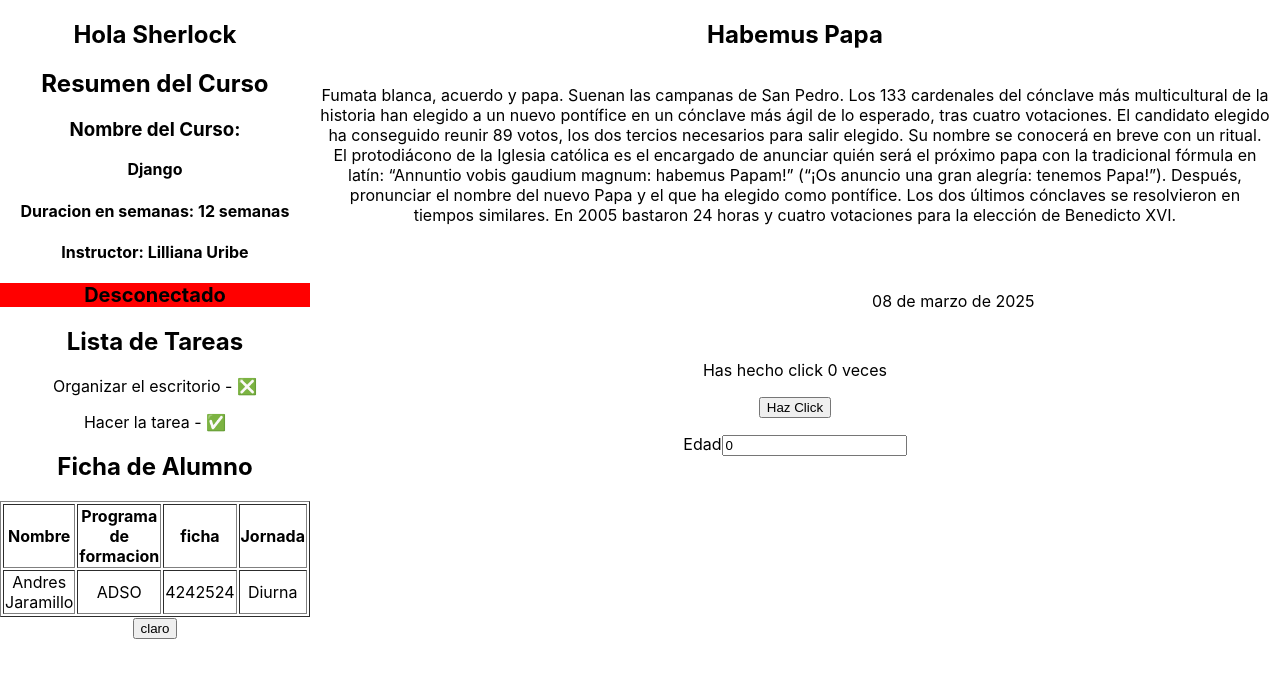
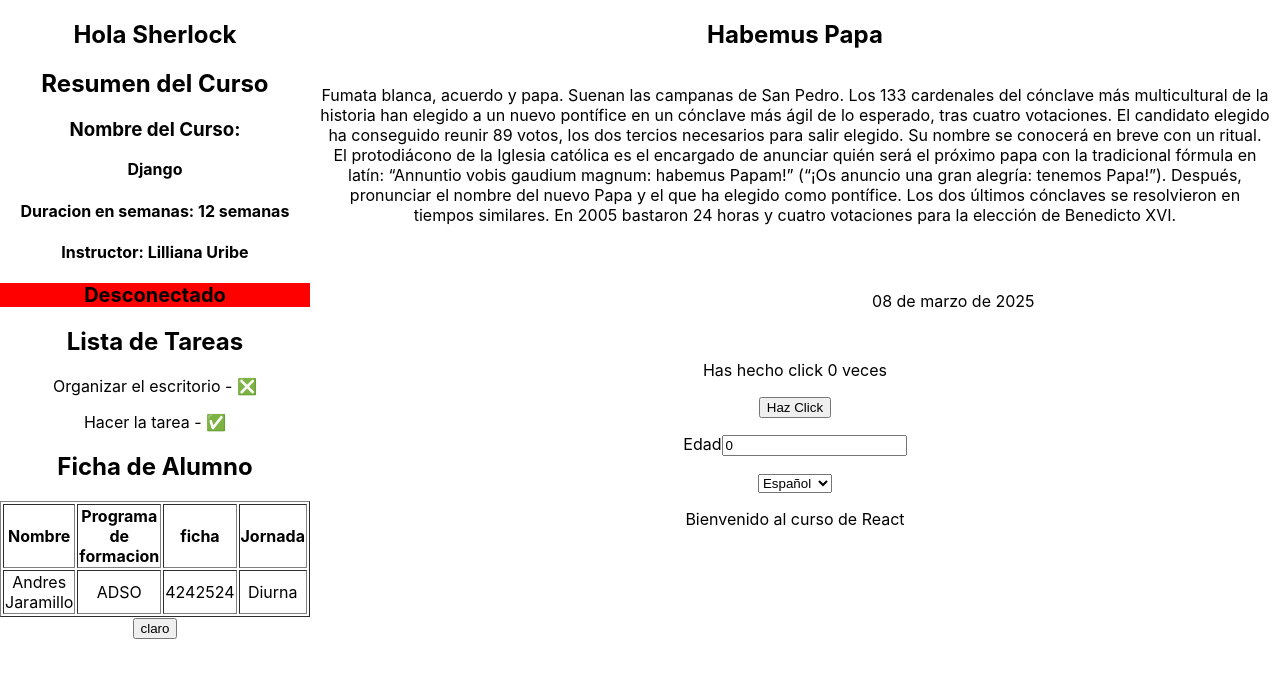
Before and after one commit to SherlockEspitia/guillo-ex, a React (Create React App) app: page / in a window 1280 px wide. Shown: the top 678 px of the page. Built offline with nearby package versions, Linux system fonts and the light colour scheme.

Commit message:
Se completa el setState SeleccionarIdioma

```diff
--- a/src/App.js
+++ b/src/App.js
@@ -17,6 +17,7 @@ import NoticiaDestacada from './components/NoticiaDestacada';
 import CambiarTema from './useState/CambiarTema';
 import ContadorDeClics from './useState/ContadorDeClics';
 import FormularioEdad from './useState/FormularioEdad';
+import SeleccionarIdioma from './useState/SeleccionarIdioma';
 
 function App() {
   const name = 'Sherlock';
@@ -48,6 +49,7 @@ function App() {
         fechaPublicacion="08 de marzo de 2025"></NoticiaDestacada>
         <ContadorDeClics></ContadorDeClics>
         <FormularioEdad></FormularioEdad>
+        <SeleccionarIdioma></SeleccionarIdioma>
       </section>
     </div>
   );
--- /dev/null
+++ b/src/useState/SeleccionarIdioma.js
@@ -0,0 +1,31 @@
+/*
+Desarrollar un componente SeleccionarIdioma con un conjunto de
+botones para cambiar el idioma de un mensaje mostrado en pantalla (por
+ejemplo: Español, Inglés y Francés). El mensaje debe cambiar
+automáticamente según el idioma seleccionado.
+*/
+import { useState } from "react";
+
+const idiomas = [
+    {"nombre":"Español", "abreviatura":"Es-es","mensaje":"Bienvenido al curso de React"},
+    {"nombre":"English", "abreviatura":"En-en","mensaje":"Welcome to the React course"},
+    {"nombre":"Francois", "abreviatura":"Fr-fr","mensaje":"Bienvenue dans le cours de React"}
+]
+export default function SeleccionarIdioma(){
+    const [idioma, setIdioma] = useState(idiomas[0]);
+    return(
+        <form>
+            <select onChange={((event)=>{
+                setIdioma(idiomas.find((lang)=>lang.abreviatura === event.target.value))
+            })}>
+                {idiomas.map((idioma, index)=>{
+                    return(
+                        <option key={index} value={idioma.abreviatura}>{idioma.nombre}</option>
+                    )
+                })}
+            </select>
+            <p>{idioma.mensaje}</p>
+        </form>
+    )
+
+}
```
